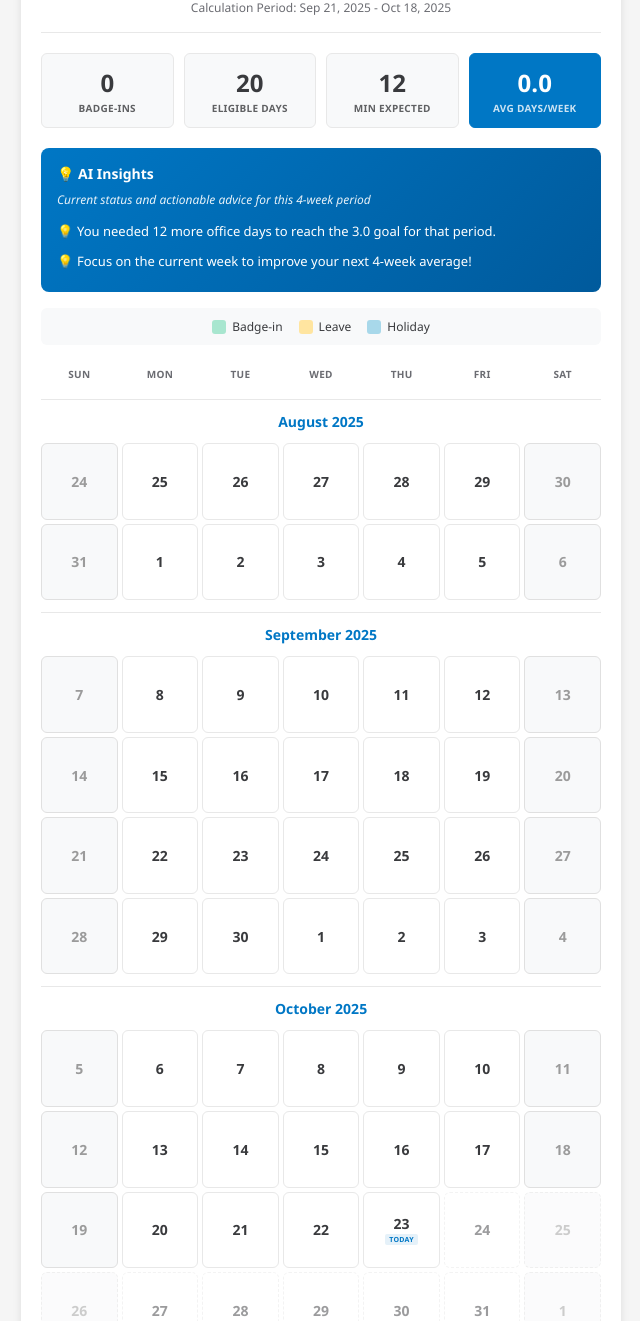
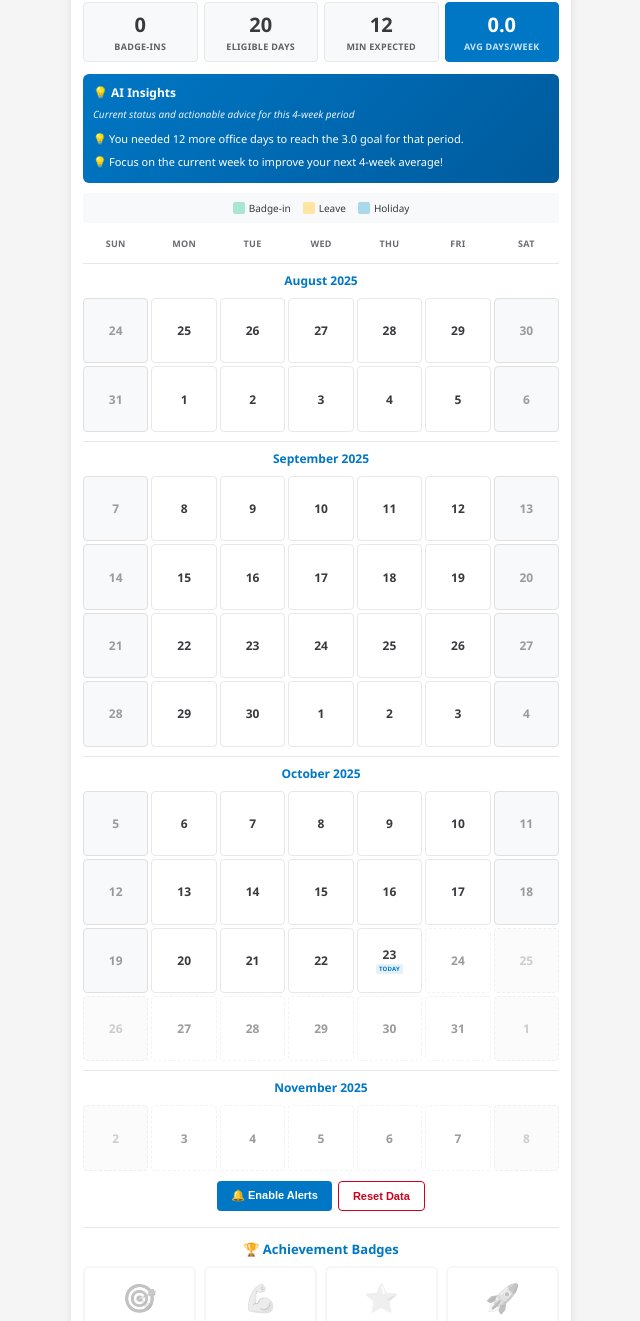
Before and after one commit to gdprtcl/office-attendance-tracker, a plain HTML site: page index.html in a window 1280 px wide. Shown: the part 121-1442 px from the top of the page, without its empty margins (319-959 px from the left). Drawn offline with Linux system fonts and the light colour scheme.

Commit message:
Make UI more compact: reduce all spacing, padding, and font sizes

```diff
--- a/styles.css
+++ b/styles.css
@@ -53,33 +53,33 @@ body {
     font-family: 'Avenir Next', 'Segoe UI', sans-serif;
     background: var(--bg-primary);
     min-height: 100vh;
-    padding: 16px;
+    padding: 8px;
     color: var(--text-primary);
     transition: background-color 0.3s ease, color 0.3s ease;
 }
 
 .container {
-    max-width: 600px;
+    max-width: 500px;
     margin: 0 auto;
     background: var(--bg-secondary);
-    border-radius: 8px;
-    padding: 20px;
+    border-radius: 6px;
+    padding: 12px;
     box-shadow: var(--shadow-sm);
     transition: background-color 0.3s ease, box-shadow 0.3s ease;
 }
 
 header {
     text-align: center;
-    margin-bottom: 20px;
+    margin-bottom: 12px;
     border-bottom: 1px solid var(--border-color);
-    padding-bottom: 16px;
+    padding-bottom: 10px;
 }
 
 .header-top {
     display: flex;
     justify-content: space-between;
     align-items: center;
-    margin-bottom: 12px;
+    margin-bottom: 8px;
 }
 
 .intuit-logo {
@@ -88,7 +88,7 @@ header {
 }
 
 .logo-img {
-    height: 24px;
+    height: 20px;
     width: auto;
 }
 
@@ -100,14 +100,14 @@ body.dark-mode .logo-img {
     background: var(--bg-tertiary);
     border: 1px solid var(--border-color);
     border-radius: 50%;
-    width: 36px;
-    height: 36px;
+    width: 30px;
+    height: 30px;
     display: flex;
     align-items: center;
     justify-content: center;
     cursor: pointer;
     transition: all 0.2s ease;
-    font-size: 18px;
+    font-size: 16px;
 }
 
 .theme-toggle:hover {
@@ -121,30 +121,30 @@ body.dark-mode .logo-img {
 }
 
 h1 {
-    font-size: 22px;
+    font-size: 18px;
     color: var(--intuit-blue);
     font-weight: 600;
-    margin-bottom: 6px;
+    margin-bottom: 4px;
 }
 
 .calculation-period {
     color: var(--text-secondary);
-    font-size: 12px;
-    margin-top: 4px;
+    font-size: 10px;
+    margin-top: 3px;
     font-weight: 500;
 }
 
 .metrics-grid {
     display: grid;
     grid-template-columns: repeat(4, 1fr);
-    gap: 10px;
-    margin-bottom: 20px;
+    gap: 6px;
+    margin-bottom: 12px;
 }
 
 .metric-card {
     background: var(--bg-tertiary);
-    padding: 12px 8px;
-    border-radius: 6px;
+    padding: 8px 6px;
+    border-radius: 4px;
     text-align: center;
     border: 1px solid var(--border-color);
     transition: background-color 0.3s ease, border-color 0.3s ease;
@@ -157,13 +157,13 @@ h1 {
 }
 
 .metric-value {
-    font-size: 24px;
+    font-size: 20px;
     font-weight: 700;
     margin-bottom: 2px;
 }
 
 .metric-label {
-    font-size: 10px;
+    font-size: 9px;
     opacity: 0.8;
     text-transform: uppercase;
     letter-spacing: 0.3px;
@@ -173,28 +173,28 @@ h1 {
 .legend {
     display: flex;
     justify-content: center;
-    gap: 16px;
-    margin-bottom: 16px;
-    padding: 10px;
+    gap: 12px;
+    margin-bottom: 10px;
+    padding: 8px;
     background: var(--bg-tertiary);
-    border-radius: 6px;
+    border-radius: 4px;
     transition: background-color 0.3s ease;
 }
 
 .legend-item {
     display: flex;
     align-items: center;
-    gap: 6px;
-    font-size: 12px;
+    gap: 4px;
+    font-size: 10px;
     font-weight: 500;
     color: var(--text-primary);
     transition: color 0.3s ease;
 }
 
 .legend-dot {
-    width: 14px;
-    height: 14px;
-    border-radius: 3px;
+    width: 12px;
+    height: 12px;
+    border-radius: 2px;
 }
 
 .legend-dot.badge-in {
@@ -210,21 +210,21 @@ h1 {
 }
 
 .calendar-container {
-    margin-bottom: 16px;
+    margin-bottom: 10px;
 }
 
 #calendar {
     display: grid;
     grid-template-columns: repeat(7, 1fr);
-    gap: 4px;
+    gap: 3px;
 }
 
 .calendar-header {
     text-align: center;
     font-weight: 600;
-    font-size: 10px;
+    font-size: 9px;
     color: var(--text-secondary);
-    padding: 6px 0;
+    padding: 4px 0;
     text-transform: uppercase;
     letter-spacing: 0.3px;
     transition: color 0.3s ease;
@@ -234,10 +234,10 @@ h1 {
     grid-column: 1 / -1;
     text-align: center;
     font-weight: 600;
-    font-size: 14px;
+    font-size: 12px;
     color: var(--intuit-blue);
-    padding: 12px 0 8px 0;
-    margin-top: 8px;
+    padding: 8px 0 6px 0;
+    margin-top: 6px;
     border-top: 1px solid var(--border-color);
     transition: color 0.3s ease, border-color 0.3s ease;
 }
@@ -249,7 +249,7 @@ h1 {
 
 .calendar-day {
     aspect-ratio: 1;
-    border-radius: 6px;
+    border-radius: 4px;
     display: flex;
     flex-direction: column;
     align-items: center;
@@ -258,12 +258,12 @@ h1 {
     border: 1px solid var(--border-color);
     background: var(--bg-card);
     transition: all 0.15s ease;
-    padding: 4px;
+    padding: 2px;
     position: relative;
 }
 
 .calendar-day:hover {
-    transform: scale(1.08);
+    transform: scale(1.05);
     box-shadow: var(--shadow-md);
     z-index: 10;
 }
@@ -275,21 +275,21 @@ h1 {
 
 .day-number {
     font-weight: 600;
-    font-size: 14px;
+    font-size: 12px;
     color: var(--text-primary);
     transition: color 0.3s ease;
 }
 
 .today-label {
-    font-size: 7px;
+    font-size: 6px;
     font-weight: 700;
     color: var(--intuit-blue);
     text-transform: uppercase;
     margin-top: 1px;
     background: rgba(0, 119, 197, 0.1);
-    padding: 1px 4px;
+    padding: 1px 3px;
     border-radius: 2px;
-    letter-spacing: 0.3px;
+    letter-spacing: 0.2px;
 }
 
 .calendar-day.weekend {
@@ -346,9 +346,9 @@ h1 {
 .ai-insights {
     background: linear-gradient(135deg, var(--intuit-blue) 0%, var(--intuit-blue-dark) 100%);
     color: white;
-    padding: 16px;
-    border-radius: 8px;
-    margin-bottom: 16px;
+    padding: 10px;
+    border-radius: 6px;
+    margin-bottom: 10px;
     display: none;
 }
 
@@ -358,17 +358,17 @@ h1 {
 }
 
 .ai-insights h3 {
-    font-size: 14px;
-    margin-bottom: 8px;
+    font-size: 12px;
+    margin-bottom: 6px;
     display: flex;
     align-items: center;
-    gap: 6px;
+    gap: 4px;
 }
 
 .ai-insights p {
-    font-size: 12px;
+    font-size: 10px;
     opacity: 0.9;
-    margin-bottom: 8px;
+    margin-bottom: 6px;
     font-style: italic;
 }
 
@@ -379,9 +379,9 @@ h1 {
 }
 
 .ai-insights li {
-    font-size: 13px;
-    padding: 6px 0;
-    padding-left: 20px;
+    font-size: 11px;
+    padding: 4px 0;
+    padding-left: 16px;
     position: relative;
 }
 
@@ -394,9 +394,9 @@ h1 {
 .ai-predictions {
     background: linear-gradient(135deg, #00A83D 0%, #008830 100%);
     color: white;
-    padding: 16px;
-    border-radius: 8px;
-    margin-bottom: 16px;
+    padding: 10px;
+    border-radius: 6px;
+    margin-bottom: 10px;
     display: none;
 }
 
@@ -406,17 +406,17 @@ h1 {
 }
 
 .ai-predictions h3 {
-    font-size: 14px;
-    margin-bottom: 8px;
+    font-size: 12px;
+    margin-bottom: 6px;
     display: flex;
     align-items: center;
-    gap: 6px;
+    gap: 4px;
 }
 
 .ai-predictions p {
-    font-size: 12px;
+    font-size: 10px;
     opacity: 0.9;
-    margin-bottom: 8px;
+    margin-bottom: 6px;
     font-style: italic;
 }
 
@@ -427,9 +427,9 @@ h1 {
 }
 
 .ai-predictions li {
-    font-size: 13px;
-    padding: 6px 0;
-    padding-left: 20px;
+    font-size: 11px;
+    padding: 4px 0;
+    padding-left: 16px;
     position: relative;
 }
 
@@ -440,25 +440,25 @@ h1 {
 }
 
 .badges-section {
-    margin-top: 24px;
-    padding-top: 20px;
+    margin-top: 16px;
+    padding-top: 12px;
     border-top: 1px solid var(--border-color);
     transition: border-color 0.3s ease;
 }
 
 .badges-title {
-    font-size: 16px;
+    font-size: 13px;
     font-weight: 600;
     color: var(--intuit-blue);
-    margin-bottom: 12px;
+    margin-bottom: 8px;
     text-align: center;
     transition: color 0.3s ease;
 }
 
 .badges-container {
     display: grid;
-    grid-template-columns: repeat(auto-fill, minmax(140px, 1fr));
-    gap: 12px;
+    grid-template-columns: repeat(auto-fill, minmax(110px, 1fr));
+    gap: 8px;
     padding: 0;
 }
 
@@ -466,10 +466,10 @@ h1 {
     display: flex;
     flex-direction: column;
     align-items: center;
-    gap: 6px;
-    padding: 16px 12px;
+    gap: 4px;
+    padding: 10px 8px;
     background: var(--bg-card);
-    border-radius: 8px;
+    border-radius: 6px;
     border: 2px solid var(--border-color);
     animation: badgePop 0.4s ease;
     transition: all 0.3s;
@@ -481,23 +481,23 @@ h1 {
 }
 
 .badge-icon {
-    font-size: 32px;
+    font-size: 28px;
 }
 
 .badge-name {
-    font-size: 12px;
+    font-size: 10px;
     font-weight: 600;
     color: var(--text-primary);
     text-align: center;
-    margin-bottom: 2px;
+    margin-bottom: 1px;
     transition: color 0.3s ease;
 }
 
 .badge-description {
-    font-size: 10px;
+    font-size: 9px;
     color: var(--text-secondary);
     text-align: center;
-    line-height: 1.3;
+    line-height: 1.2;
     transition: color 0.3s ease;
 }
 
@@ -544,17 +544,17 @@ h1 {
 .actions {
     text-align: center;
     display: flex;
-    gap: 10px;
+    gap: 6px;
     justify-content: center;
 }
 
 .btn-secondary {
-    padding: 10px 20px;
+    padding: 8px 14px;
     background: var(--intuit-blue);
     color: white;
     border: none;
-    border-radius: 6px;
-    font-size: 12px;
+    border-radius: 4px;
+    font-size: 11px;
     font-weight: 600;
     cursor: pointer;
     transition: all 0.2s;
@@ -574,12 +574,12 @@ h1 {
 }
 
 .reset-btn {
-    padding: 10px 20px;
+    padding: 8px 14px;
     background: var(--bg-card);
     color: var(--intuit-red);
     border: 1px solid var(--intuit-red);
-    border-radius: 6px;
-    font-size: 12px;
+    border-radius: 4px;
+    font-size: 11px;
     font-weight: 600;
     cursor: pointer;
     transition: all 0.2s;
```
